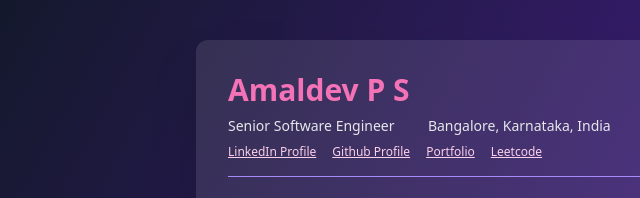
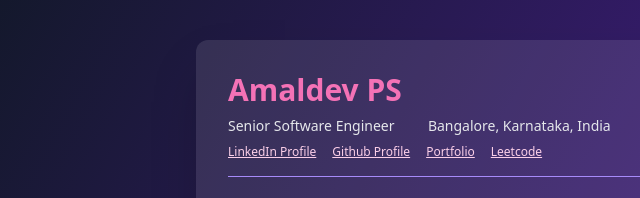
Before and after one commit to amaldev07/portfolio, a website: page Templates/theme3/resume.html in a window 1280 px wide. Shown: the top 198 px of the page, 60-700 px from the left. Drawn offline with nearby package versions, Linux system fonts and the light colour scheme.

Commit message:
update 8 files

```diff
--- a/Templates/theme3/resume.html
+++ b/Templates/theme3/resume.html
@@ -9,7 +9,7 @@
 <body class="bg-gradient-to-br from-gray-900 via-purple-900 to-violet-600 text-gray-100 font-sans">
   <div class="max-w-3xl mx-auto my-10 bg-white bg-opacity-10 backdrop-blur-md rounded-xl shadow-2xl p-8">
     <header class="mb-6 border-b border-purple-400 pb-4">
-      <h1 class="text-3xl font-bold text-pink-400">Amaldev P S</h1>
+      <h1 class="text-3xl font-bold text-pink-400">Amaldev PS</h1>
       <div class="flex flex-col md:flex-row md:items-center md:justify-between mt-2 text-sm text-gray-200">
         <span>Senior Software Engineer</span>
         <span>Bangalore, Karnataka, India</span>
```
